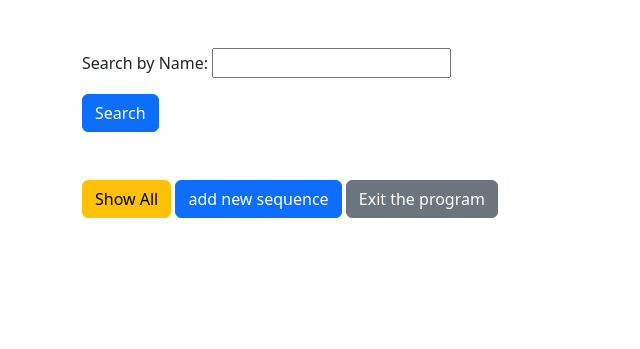
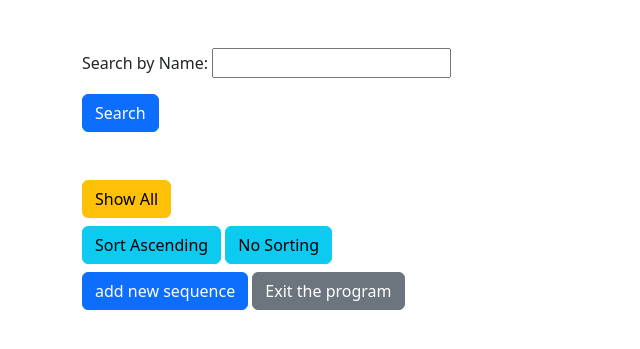
Before and after one commit to Kianni/cuatro_be, a Django app: page /display in a window 1280 px wide. Shown: the part 129-478 px from the top of the page, without its empty margins (0-640 px from the left). Run offline with Django 3.2, Linux system fonts and the light colour scheme; data that the repository does not hold is empty; some libraries are stand-ins or nearby versions.

Commit message:
add sort by the name of sequence functionality

```diff
--- a/lukujonot/sequences/templates/sequences/display.html
+++ b/lukujonot/sequences/templates/sequences/display.html
@@ -50,7 +50,10 @@
 
     <a href="?show_all=1" class="btn btn-warning">Show All</a>
 
-
+</br>
+<a href="?sort=asc" class="btn btn-info my-2">Sort Ascending</a>
+<a href="?sort=none" class="btn btn-info my-2">No Sorting</a>
+</br>
 
 <a href="/add" class="btn btn-primary" role="button">
     add new sequence
--- a/lukujonot/sequences/views.py
+++ b/lukujonot/sequences/views.py
@@ -12,23 +12,29 @@ def options(request):
     return render(request, "sequences/options.html")
 
 def displayAllSequences(request):
-    sequences = Sequence.objects.all()
+    # Default sorting is none
+    sort_option = request.GET.get('sort', 'none')
+
+    if sort_option == 'asc':
+        sequences = Sequence.objects.all().order_by('name')  # Sort sequences by name in ascending order
+    else:
+        sequences = Sequence.objects.all()  # No sorting
+
     search_form = SequenceSearchForm()
 
     if request.method == 'POST':
         search_form = SequenceSearchForm(request.POST)
         if search_form.is_valid():
             name = search_form.cleaned_data['name']
-            sequences = Sequence.objects.filter(name__icontains=name)
+            sequences = sequences.filter(name__icontains=name)
 
     # Check for the "Show All" parameter
     show_all = request.GET.get('show_all')
     if show_all:
-        sequences = Sequence.objects.all()  # Reset the filter
-
-    # Iterate through the sequences and calculate the first seven terms for each
-    for sequence in sequences:
-        sequence.first_seven_terms = sequence.generate_first_seven_terms()
+        if sort_option == 'asc':
+            sequences = Sequence.objects.all().order_by('name')  # Reset the filter with sorting
+        else:
+            sequences = Sequence.objects.all()  # Reset the filter without sorting
 
     return render(request, "sequences/display.html", {"sequences": sequences, "search_form": search_form})
 
```
